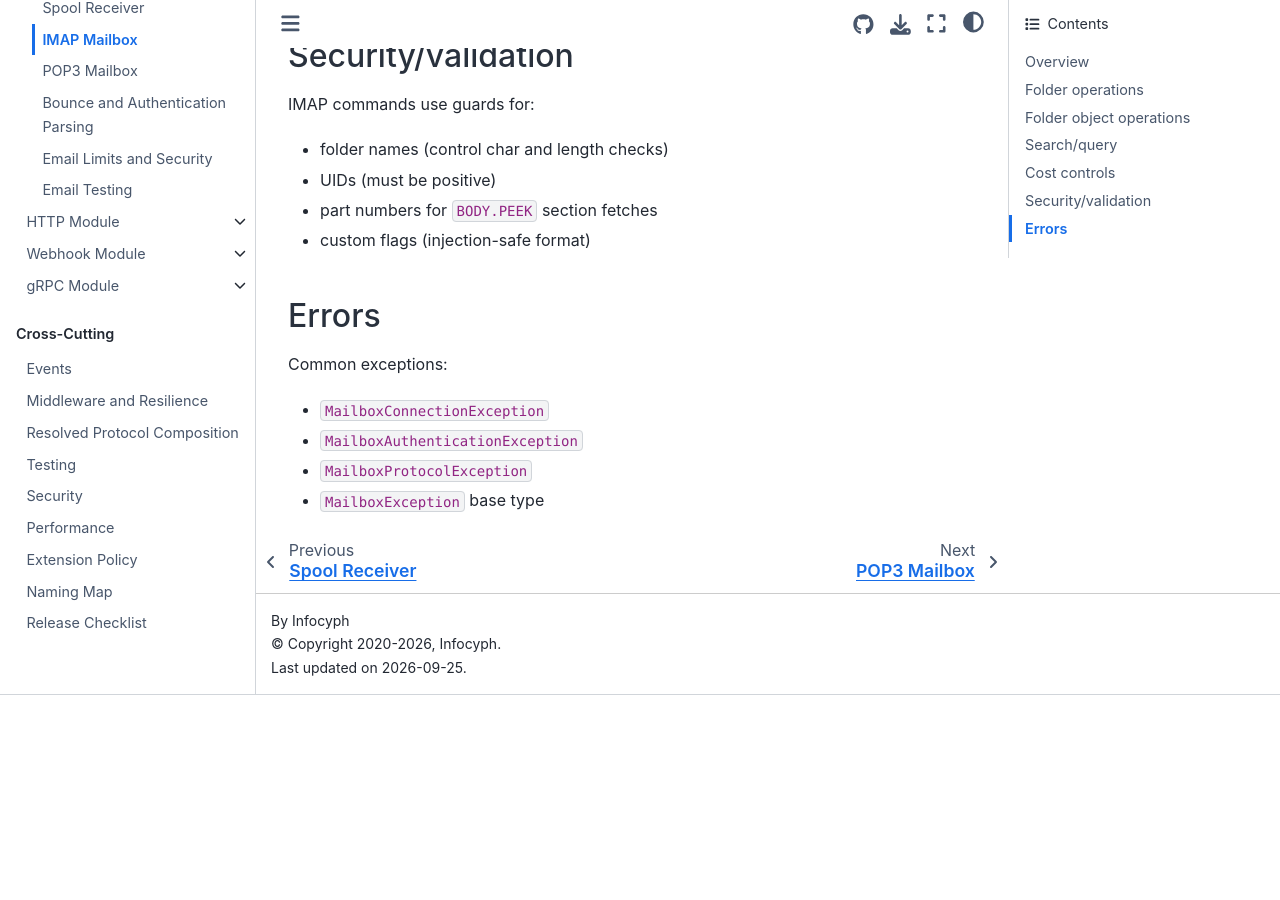
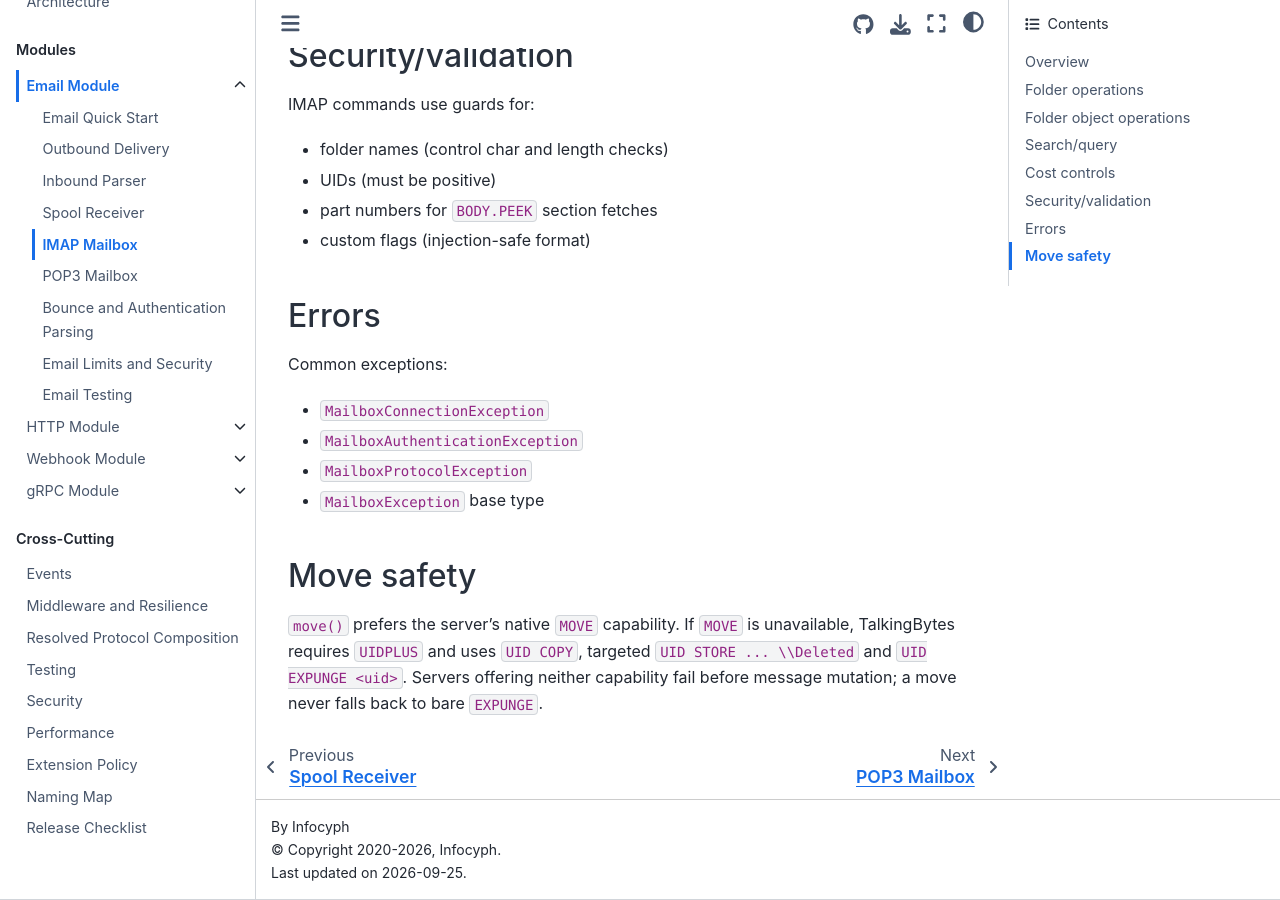
Before and after one commit to infocyph/TalkingBytes, a Sphinx documentation site: the page built from docs/email/imap-mailbox.rst, in a window 1280 px wide and 900 px high, scrolled down 2015 px. Built offline with Sphinx 7.4.7 and the Sphinx Book theme 1.1.4, drawn with Linux system fonts in a browser that asks for light colours; before the commit the page ends 2710 px from its top, so only the background shows below that.

Commit message:
docs(email): document safe imap move fallback

```diff
--- a/docs/email/imap-mailbox.rst
+++ b/docs/email/imap-mailbox.rst
@@ -96,3 +96,12 @@
 - ``MailboxAuthenticationException``
 - ``MailboxProtocolException``
 - ``MailboxException`` base type
+
+Move safety
+-----------
+
+``move()`` prefers the server's native ``MOVE`` capability. If ``MOVE`` is
+unavailable, TalkingBytes requires ``UIDPLUS`` and uses ``UID COPY``, targeted
+``UID STORE ... \\Deleted`` and ``UID EXPUNGE <uid>``. Servers offering neither
+capability fail before message mutation; a move never falls back to bare
+``EXPUNGE``.
```
